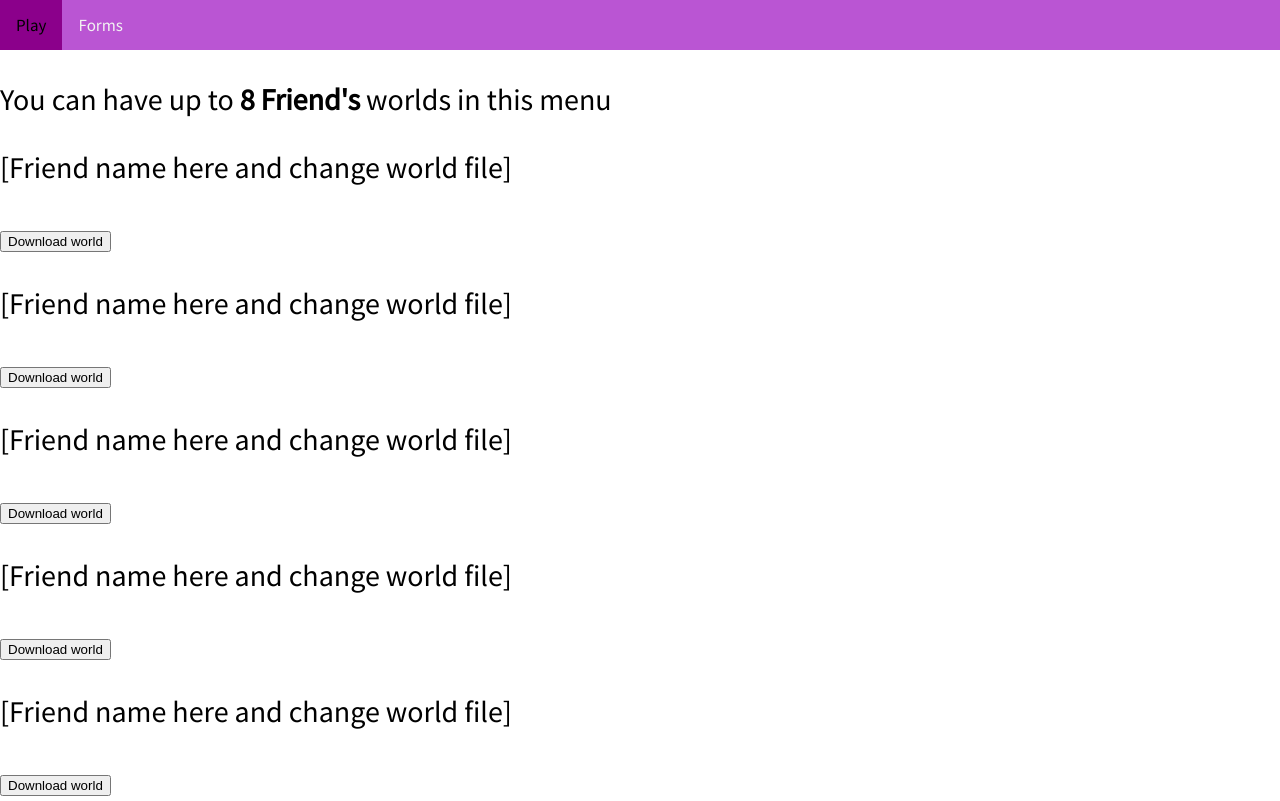
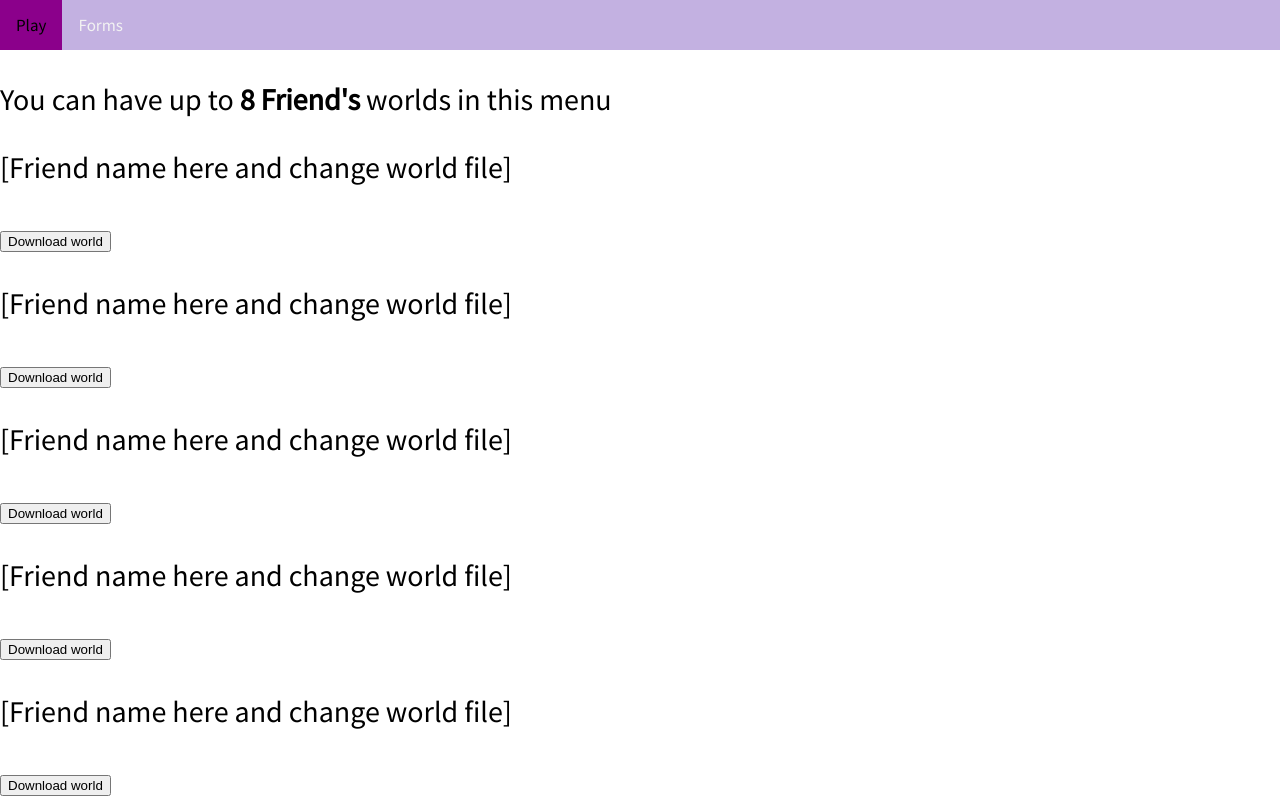
Before and after one commit to CrobyCheese/Classicube-Friends-List, a plain HTML site: page index.html in a window 1280 px wide. Shown: the top 801 px of the page. Drawn offline with Linux system fonts and the light colour scheme.

Commit message:
Update index.html
More accurate top bar color

```diff
--- a/index.html
+++ b/index.html
@@ -17,7 +17,7 @@
   font-family: 'Source Sans Pro';font-size: 30px;
 }
  .topnav {
-  background-color: #BA55D3;
+  background-color: #C3B1E1;
   overflow: hidden;
 }
 
```
